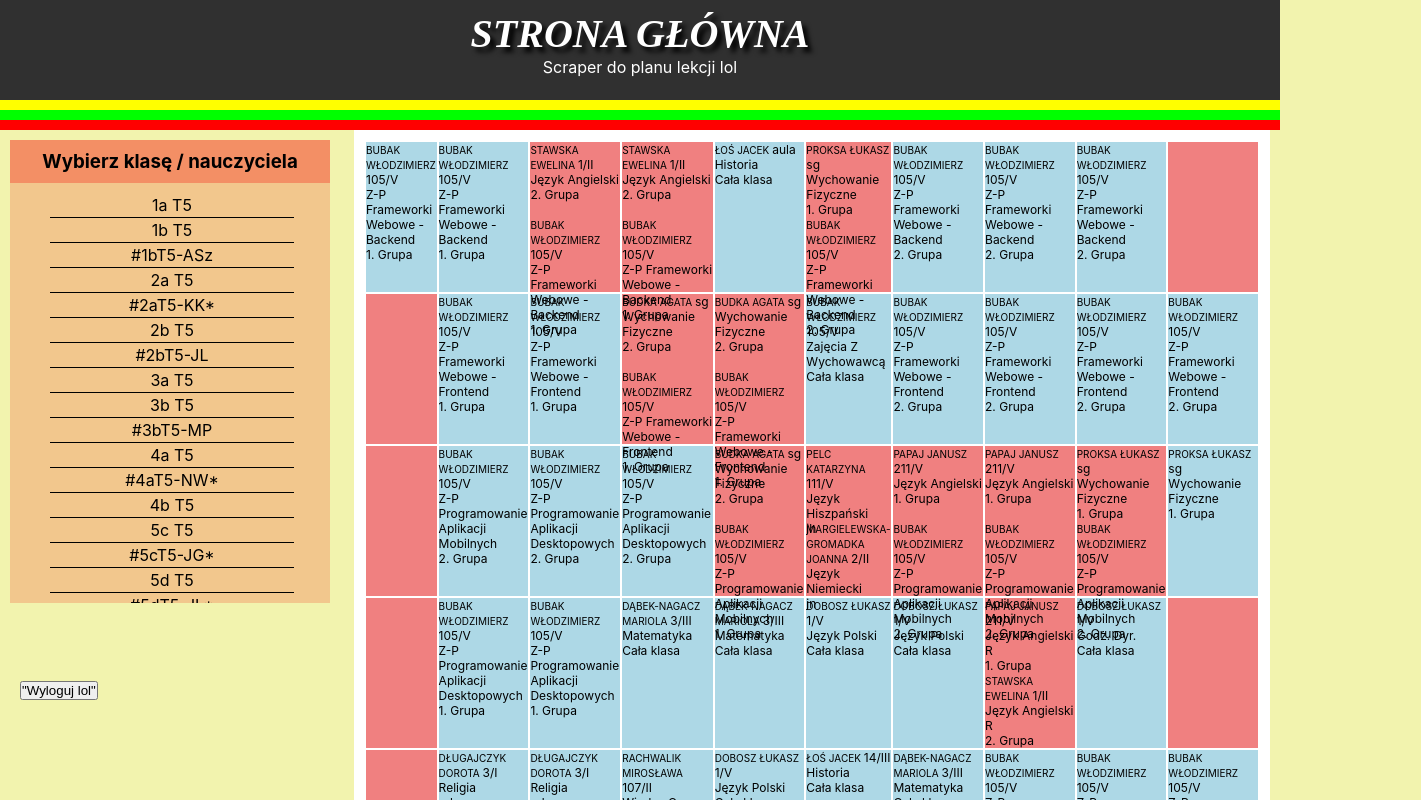
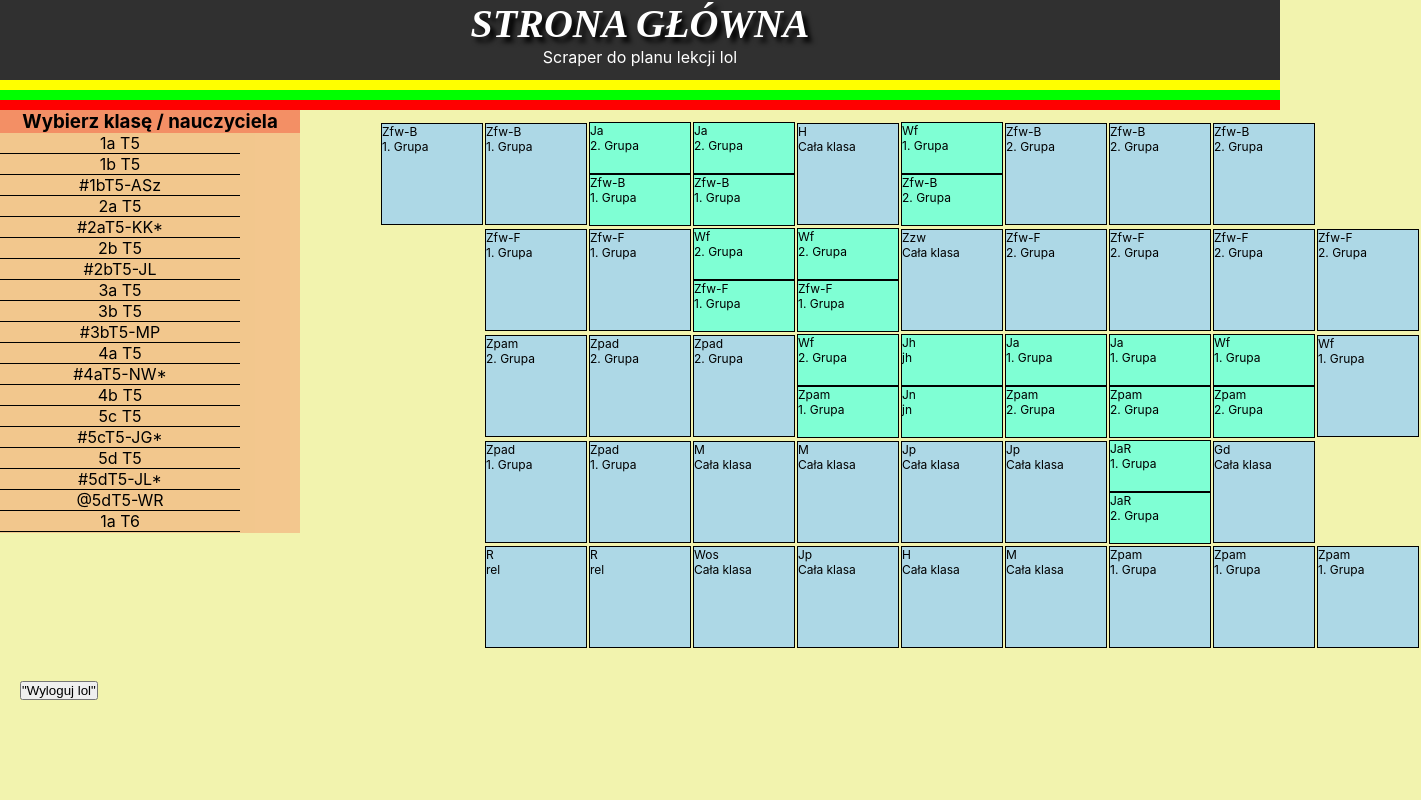
Before and after one commit to Wojtanello-coder/multi-plan, a React (Create React App) app: page /qweasd in a window 1280 px wide. Shown: the top 800 px of the page, 1421 px wide, since content can reach past the window. Built offline with nearby package versions, Linux system fonts and the light colour scheme.

Commit message:
tweak lesson display ok

```diff
--- a/src/Components/Plan.css
+++ b/src/Components/Plan.css
@@ -1,13 +1,18 @@
+*{
+    padding: 0 !important;
+    margin: 0 !important;
+}
+
 @media only screen and (max-width: 1000px){
     #plan{
         position: absolute;
         top: 100px;
-        right: 0px;
+        right: 5px;
         padding: 10px;
         margin: 10px;
-        background-color: #fff;
+        /* background-color: #000; */
         width: 60vw;
-        height: 300px;
+        /* height: 600px; */
     }
 
 }
@@ -15,12 +20,12 @@
     #plan{
         position: absolute;
         top: 120px;
-        right: 0px;
+        right: 5px;
         padding: 10px;
         margin: 10px;
-        background-color: #fff;
+        /* background-color: #000; */
         width: 70vw;
-        height: 700px;
+        /* height: 600px; */
     }
 
 }
@@ -29,14 +34,20 @@
     font-size: 12px;
     /* background-color: aquamarine; */
     background-color: lightblue;
-    height: 150px
+    height: 100px;
+    width: 100px;
+    border: 1px black solid;
 }
 #plan .plan_cell_double{
     font-size: 12px;
-    /* background-color: aquamarine; */
-    background-color: lightcoral;
-    height: 75px
+    background-color: aquamarine;
+    /* background-color: lightcoral; */
+    height: 50px;
+    width: 100px;
+    border: 1px black solid;
 }
+
+
 
 .name{
     text-transform: uppercase;
--- a/src/Components/Plan.js
+++ b/src/Components/Plan.js
@@ -7,26 +7,19 @@ function Plan(props){
     const newArr = [];
     while(props.data.lesson.length) newArr.push(props.data.lesson.splice(0,props.data.dayLength));
 
-    console.log(newArr);
-    //let table = new Array(props.data.dayLength);
-    //console.log(table);
+    function LessonShorten(x){
+        let result = x[0];
+        let flag = false;
+        for(let i = 0; i < x.length; i++){
+            if(flag){
+                 result += x[i];
+                 flag = false;
+            }
+            if(x[i] == " ") flag = true;
+        }
 
-    // if(table[0] != undefined){
-
-    //     for (let i = 0; i < props.data.lesson.length; i++) {
-    //         if (table[i%props.props.data.dayLength[0]] == undefined){
-    //             table[i%props.props.data.dayLength[0]] = [];
-    //         }
-    //         table[i%props.props.data.dayLength].append(props.data.lesson[i])
-    //     }
-    // }
-    // let table = [];
-    // if(props.data.length!=0){
-    //     for (let i = 0; i < props.data.lesson.length; i++) {
-    //         let tds = props.data.lesson.slice(i*props.data.dayLength[0], i*props.data.dayLength[0]);
-    //         table.push(<tr> {tds} </tr>);
-    //     }
-    // }
+        return result;
+    }
 
     return(
         <div id="plan">
@@ -38,15 +31,13 @@ function Plan(props){
                         <tr key={id}>
                             {row.map((cell, id) => (
                                 <td key={id}>
-                                    {cell.length==4?(
+                                    {/* dont display empty cells */}
+                                    {cell.length==0?(<div/>):(
+                                    cell.length==4?(
                                         // JEDNA GRUPA
                                         <div className="plan_cell">
-                                            {/* imie i nazwisko */}
-                                            <span className="name">{cell[0]}  </span>
-                                            {/* sala */}
-                                            <span className="room">{cell[1]}</span><br/>
                                             {/* przedmiot */}
-                                            <span className="subj">{cell[2]}</span><br/>
+                                            <span className="subj">{LessonShorten(cell[2])}</span><br/>
                                             {/* grupy */}
                                             <span className="group">{cell[3]}</span>
                                         </div>
@@ -54,27 +45,21 @@ function Plan(props){
                                         // DWIE GRUPY
                                         <div>
                                             <div className="plan_cell_double">
-                                            {/* imie i nazwisko */}
-                                            <span className="name">{cell[0]}  </span>
-                                            {/* sala */}
-                                            <span className="room">{cell[1]}</span><br/>
                                                 {/* przedmiot */}
-                                            <span className="subj">{cell[2]}</span><br/>
+                                                <span className="subj">{LessonShorten(cell[2])}</span><br/>
                                                 {/* grupa */}
-                                            <span className="group">{cell[3]}</span><br/>
+                                                <span className="group">{cell[3]}</span>
                                             </div>
                                             <div className="plan_cell_double">
-                                            {/* imie i nazwisko */}
-                                            <span className="name">{cell[4]}  </span>
-                                            {/* sala */}
-                                            <span className="room">{cell[5]}</span><br/>
                                                 {/* przedmiot */}
-                                            <span className="subj">{cell[6]}</span><br/>
+                                                <span className="subj">{LessonShorten(cell[6])}</span><br/>
                                                 {/* grupa */}
                                                 <span className="group">{cell[7]}</span>
                                             </div>
                                         </div>
+                                    )
                                     )}
+
                                 </td>
                             ))}
                         </tr>
```
Lines whose indentation alone changed are shown as unchanged.
